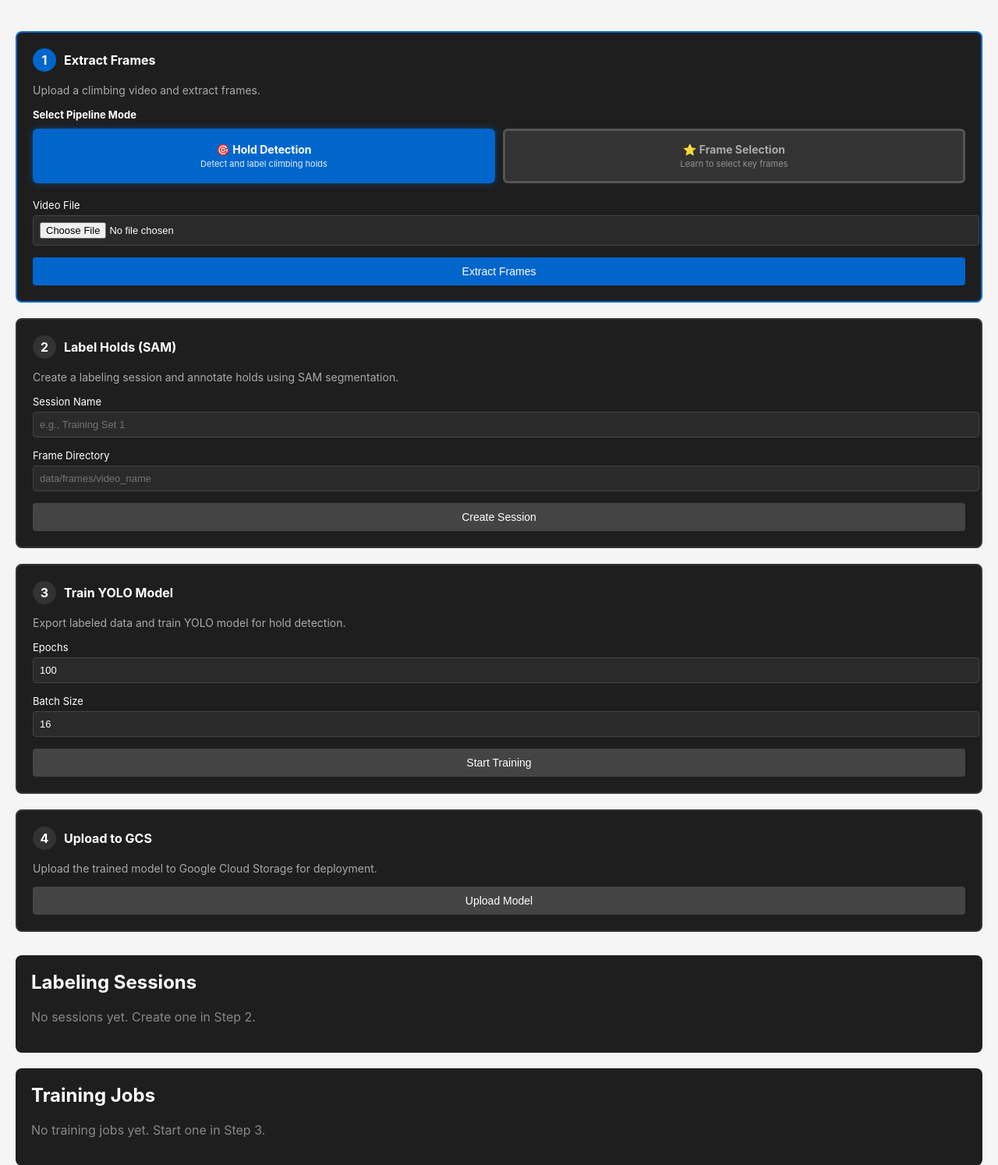
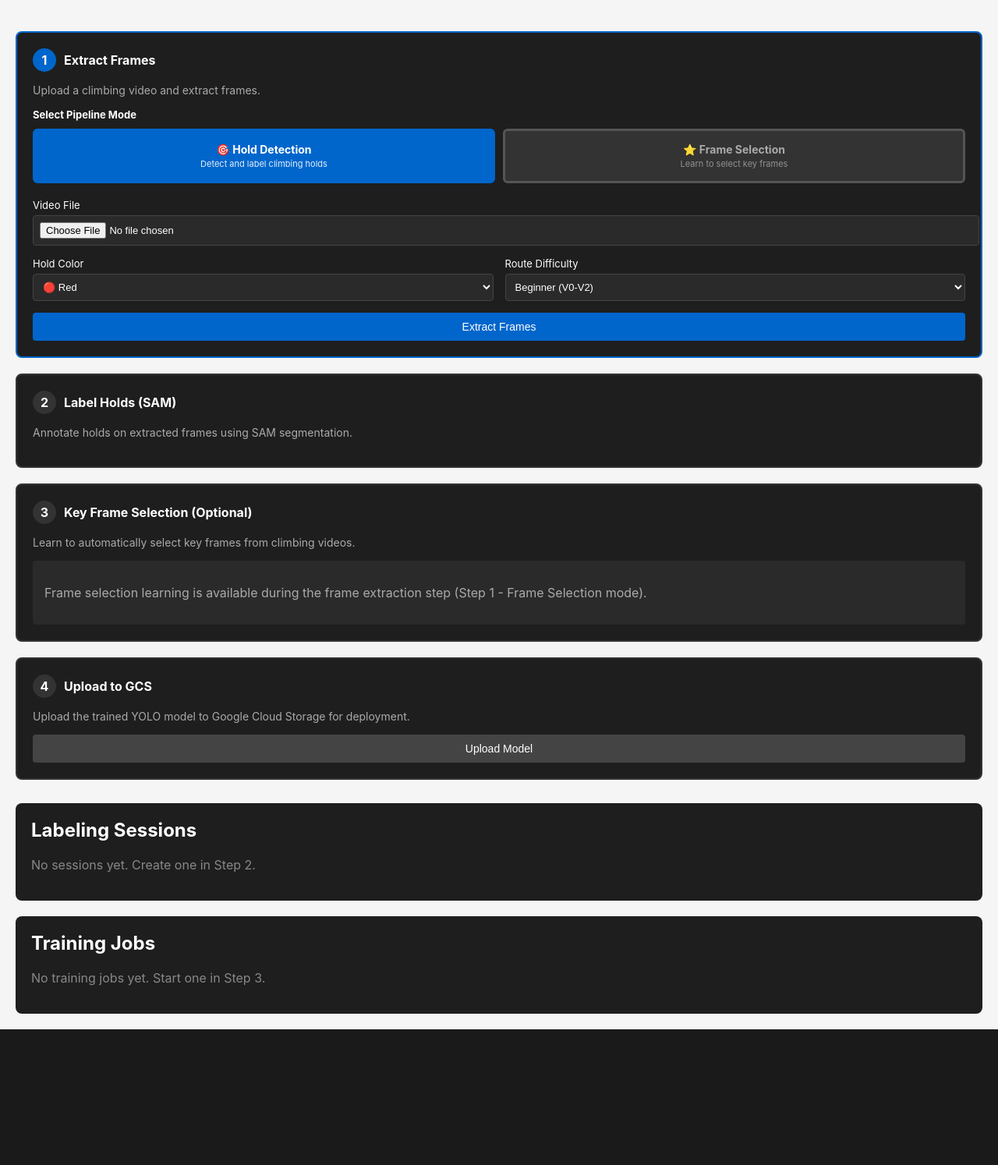
Before and after one commit to harrisonkimdev/6156-capstone-project, a FastAPI app: page /workflow in a window 1280 px wide. Shown: the part 62-1556 px from the top of the page at 78% size. After the commit the page ends 1382 px from the top, so only its background shows below. Run offline with FastAPI, Linux system fonts and the light colour scheme; data that the repository does not hold is empty.

Commit message:
WIP: Restructure workflow UI for hold detection and frame selection
HTML Changes:
- Add hold color and route difficulty dropdowns to Step 1 (video upload)
- Replace Step 2 session form with inline hold labeling UI (like frame selection)
- Rename Step 3 to 'Key Frame Selection (Optional)'
- Add holds pool display similar to frame selection pool
- Session auto-generation ready (will use datetime)

This restructures the workflow to:
1. Extract frames + choose hold color + difficulty
2. Show hold labeling UI inline
3. Show frame selection UI (if frame selection learning mode)
4. YOLO training from holds pool

JS changes pending - need to implement:
- Store hold color and difficulty from selectors
- Show/hide hold labeling UI on extract completion
- Auto-generate session names
- Hold labeling navigation

```diff
--- a/webapp/static/workflow.js
+++ b/webapp/static/workflow.js
@@ -9,6 +9,10 @@ let currentFrameDir = null;
 let currentSessionId = null;
 let currentTrainingJobId = null;
 let frameAspectRatio = null; // 'vertical' or 'horizontal'
+let currentUploadId = null;
+let currentVideoName = null;
+let holdColor = 'red';
+let routeDifficulty = 'beginner';
 
 // Initialize
 document.addEventListener('DOMContentLoaded', () => {
@@ -119,6 +123,21 @@ async function extractFrames() {
       const uploadId = pathParts[pathParts.length - 2];
       const videoName = pathParts[pathParts.length - 1];
       await loadFramesForSelection(uploadId, videoName);
+    } else {
+      // Hold detection mode: show SAM labeling UI
+      const pathParts = data.frame_directory.split('/');
+      const uploadId = pathParts[pathParts.length - 2];
+      const videoName = pathParts[pathParts.length - 1];
+
+      // Store for later use
+      currentUploadId = uploadId;
+      currentVideoName = videoName;
+      currentFrameDir = data.frame_directory;
+
+      // Show hold labeling UI
+      showHoldLabelingUI(uploadId, videoName, data.frame_count);
+      setStepCompleted('step-1');
+      setStepActive('step-2');
     }
 
   } catch (error) {
--- a/webapp/templates/workflow.html
+++ b/webapp/templates/workflow.html
@@ -290,6 +290,30 @@
           <label>Video File</label>
           <input type="file" id="video-file" accept="video/*">
         </div>
+
+        <div style="display: grid; grid-template-columns: 1fr 1fr; gap: 15px;">
+          <div class="form-group">
+            <label>Hold Color</label>
+            <select id="hold-color">
+              <option value="red">🔴 Red</option>
+              <option value="blue">🔵 Blue</option>
+              <option value="green">🟢 Green</option>
+              <option value="yellow">🟡 Yellow</option>
+              <option value="purple">🟣 Purple</option>
+              <option value="black">⚫ Black</option>
+            </select>
+          </div>
+          <div class="form-group">
+            <label>Route Difficulty</label>
+            <select id="route-difficulty">
+              <option value="beginner">Beginner (V0-V2)</option>
+              <option value="intermediate">Intermediate (V3-V5)</option>
+              <option value="advanced">Advanced (V6-V8)</option>
+              <option value="elite">Elite (V9+)</option>
+            </select>
+          </div>
+        </div>
+
         <div class="step-actions">
           <button id="btn-extract-frames">Extract Frames</button>
         </div>
@@ -421,18 +445,46 @@
           <div class="step-title">Label Holds (SAM)</div>
         </div>
         <div class="step-content">
-          Create a labeling session and annotate holds using SAM segmentation.
+          Annotate holds on extracted frames using SAM segmentation.
         </div>
-        <div class="form-group">
-          <label>Session Name</label>
-          <input type="text" id="session-name" placeholder="e.g., Training Set 1">
-        </div>
-        <div class="form-group">
-          <label>Frame Directory</label>
-          <input type="text" id="frame-dir" placeholder="data/frames/video_name" readonly>
-        </div>
-        <div class="step-actions">
-          <button id="btn-create-session" disabled>Create Session</button>
+        <div id="hold-labeling-ui" style="display: none; margin-top: 20px;">
+          <div style="border-top: 1px solid #333; padding-top: 20px;">
+            <p style="color: #aaa; margin-bottom: 15px;">
+              Hold color: <strong id="display-hold-color" style="color: #0066cc;">Red</strong> |
+              Difficulty: <strong id="display-route-difficulty" style="color: #00cc66;">Beginner</strong>
+            </p>
+            <div style="background: #2a2a2a; padding: 15px; border-radius: 4px; margin-bottom: 15px;">
+              <p style="color: #aaa; margin-bottom: 10px;">Labeling frame 1 of <span id="total-frames-for-labeling">0</span></p>
+              <div style="aspect-ratio: 16/9; background: #000; border-radius: 4px; display: flex; align-items: center; justify-content: center; margin-bottom: 15px;">
+                <img id="hold-labeling-frame" src="" style="width: 100%; height: 100%; object-fit: contain;">
+              </div>
+              <p style="color: #aaa; font-size: 12px; margin-bottom: 15px;">
+                Click the button below to open SAM labeling interface, then save labels.
+              </p>
+              <div style="display: flex; gap: 10px;">
+                <button id="btn-open-sam-labeler" style="flex: 1; padding: 12px; background: #ff6600; color: white; border: none; border-radius: 4px; cursor: pointer; font-weight: bold;">
+                  🎯 Open SAM Labeler
+                </button>
+                <button id="btn-skip-frame" style="flex: 1; padding: 12px; background: #666; color: white; border: none; border-radius: 4px; cursor: pointer; font-weight: bold;">
+                  ⏭️ Skip Frame
+                </button>
+              </div>
+            </div>
+            <div style="display: flex; gap: 10px; margin-top: 10px;">
+              <button id="btn-save-holds-to-pool"
+                style="flex: 1; padding: 12px; background: #0066cc; color: white; border: none; border-radius: 4px; cursor: pointer; font-weight: bold;">
+                💾 Save Holds to Pool
+              </button>
+              <button id="btn-train-yolo"
+                style="flex: 1; padding: 12px; background: #00cc66; color: white; border: none; border-radius: 4px; cursor: pointer; font-weight: bold;">
+                🚀 Train YOLO (All Pool)
+              </button>
+            </div>
+            <div id="holds-pool-info"
+              style="margin-top: 10px; padding: 10px; background: #1e1e1e; border-radius: 4px; font-size: 12px; color: #aaa;">
+              <strong>Holds Pool:</strong> <span id="pool-holds-count">0</span> labeled sets
+            </div>
+          </div>
         </div>
         <div id="status-step-2" class="step-status" style="display: none;"></div>
       </div>
@@ -441,21 +493,13 @@
       <div id="step-3" class="step-card">
         <div class="step-header">
           <div class="step-number">3</div>
-          <div class="step-title">Train YOLO Model</div>
+          <div class="step-title">Key Frame Selection (Optional)</div>
         </div>
         <div class="step-content">
-          Export labeled data and train YOLO model for hold detection.
+          Learn to automatically select key frames from climbing videos.
         </div>
-        <div class="form-group">
-          <label>Epochs</label>
-          <input type="number" id="train-epochs" value="100" min="10" max="500">
-        </div>
-        <div class="form-group">
-          <label>Batch Size</label>
-          <input type="number" id="train-batch" value="16" min="1" max="64">
-        </div>
-        <div class="step-actions">
-          <button id="btn-start-training" disabled>Start Training</button>
+        <div style="padding: 15px; background: #2a2a2a; border-radius: 4px; color: #aaa;">
+          <p>Frame selection learning is available during the frame extraction step (Step 1 - Frame Selection mode).</p>
         </div>
         <div id="status-step-3" class="step-status" style="display: none;"></div>
       </div>
@@ -467,7 +511,7 @@
           <div class="step-title">Upload to GCS</div>
         </div>
         <div class="step-content">
-          Upload the trained model to Google Cloud Storage for deployment.
+          Upload the trained YOLO model to Google Cloud Storage for deployment.
         </div>
         <div class="step-actions">
           <button id="btn-upload-gcs" disabled>Upload Model</button>
```
